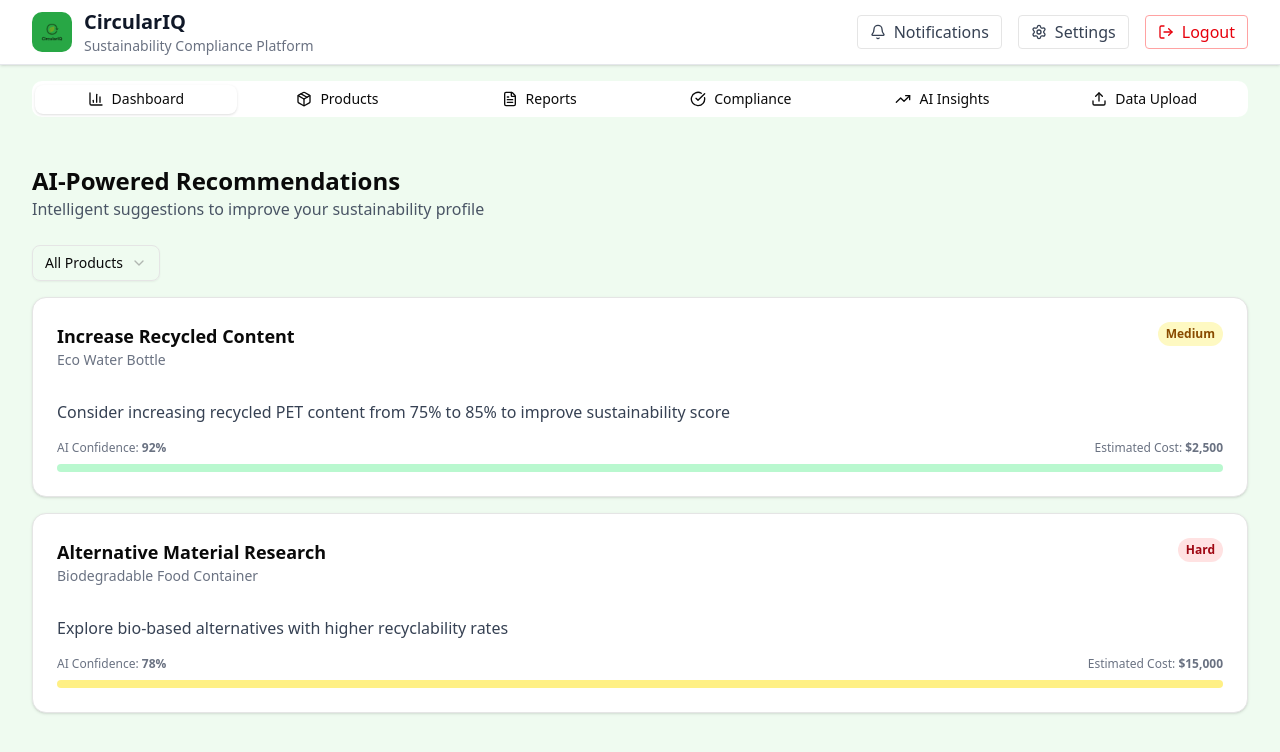
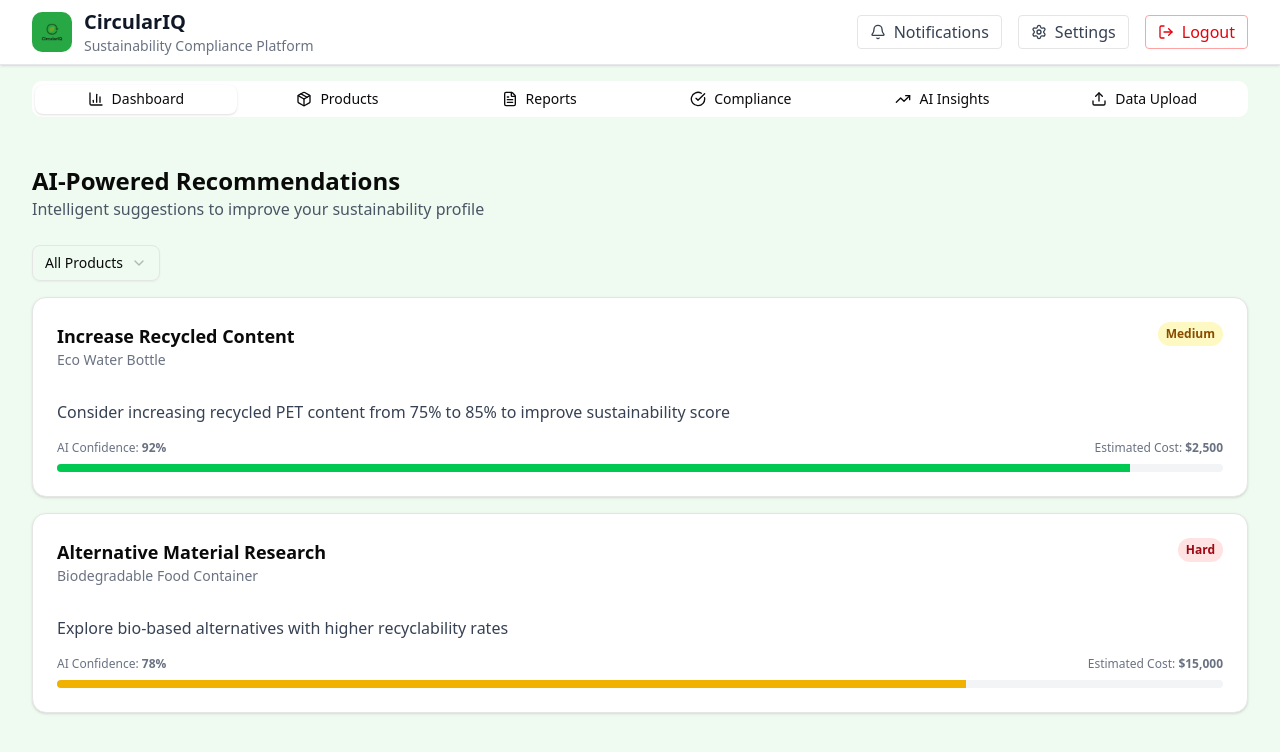
Before and after one commit to Sn0wF1re/circulariq, a Nuxt app: page /recommendations in a window 1280 px wide. Shown: the top 752 px of the page. Built offline with nearby package versions, Linux system fonts and the light colour scheme.

Commit message:
fix(recommendations): make confidence bar fill color proportional to value, not full background

```diff
--- a/app/pages/recommendations.vue
+++ b/app/pages/recommendations.vue
@@ -36,15 +36,17 @@
             <span class="text-xs text-gray-500">AI Confidence: <span class="font-bold">{{ Math.round(rec.ai_confidence * 100) }}%</span></span>
             <span class="text-xs text-gray-500">Estimated Cost: <span class="font-bold">${{ rec.estimated_cost.toLocaleString() }}</span></span>
           </div>
-          <Progress :value="Math.round(rec.ai_confidence * 100)"
-            :max="100"
-            :class="[
-              'h-2',
-              rec.ai_confidence >= 0.8 ? 'bg-green-200 [&_.progress-bar]:bg-green-500' :
-              rec.ai_confidence >= 0.5 ? 'bg-yellow-200 [&_.progress-bar]:bg-yellow-500' :
-              'bg-red-200 [&_.progress-bar]:bg-red-500'
-            ]"
-          />
+          <div class="h-2 bg-gray-100 rounded overflow-hidden">
+            <div
+              class="progress-bar h-full transition-all"
+              :class="[
+                rec.ai_confidence >= 0.8 ? 'bg-green-500' :
+                rec.ai_confidence >= 0.5 ? 'bg-yellow-500' :
+                'bg-red-500'
+              ]"
+              :style="{ width: Math.round(rec.ai_confidence * 100) + '%' }"
+            />
+          </div>
         </CardContent>
       </Card>
     </div>
```
